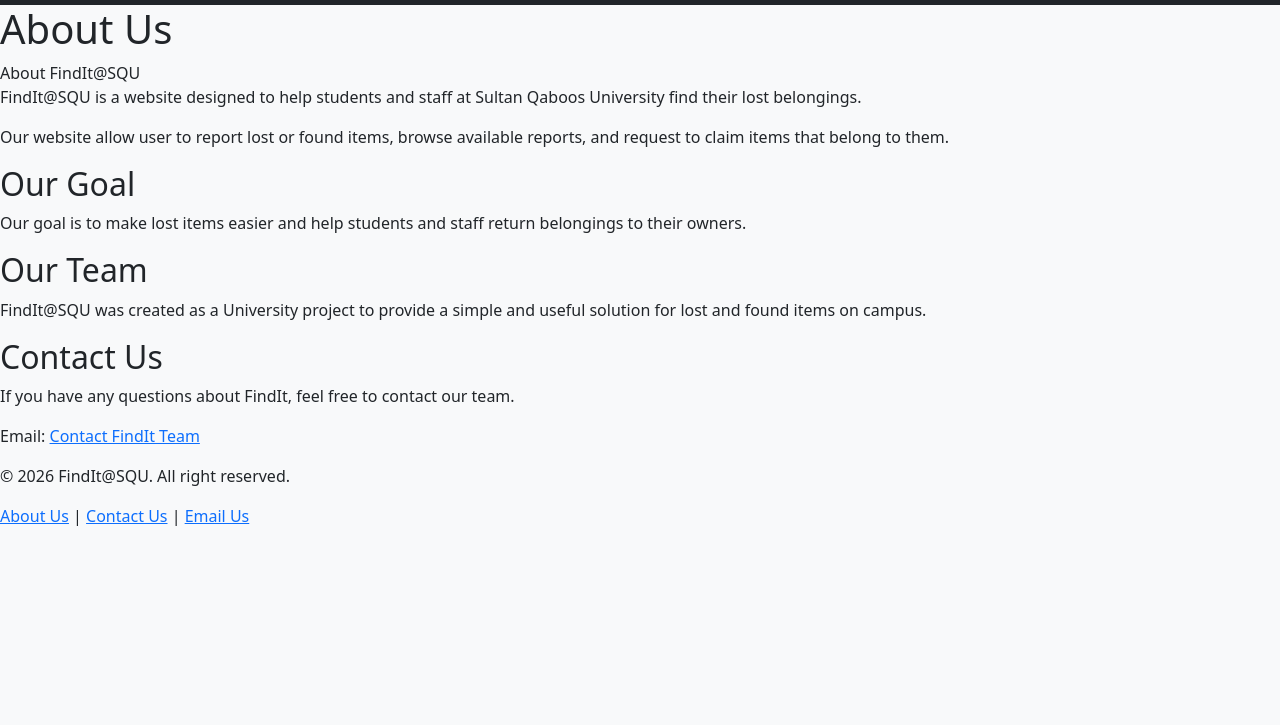
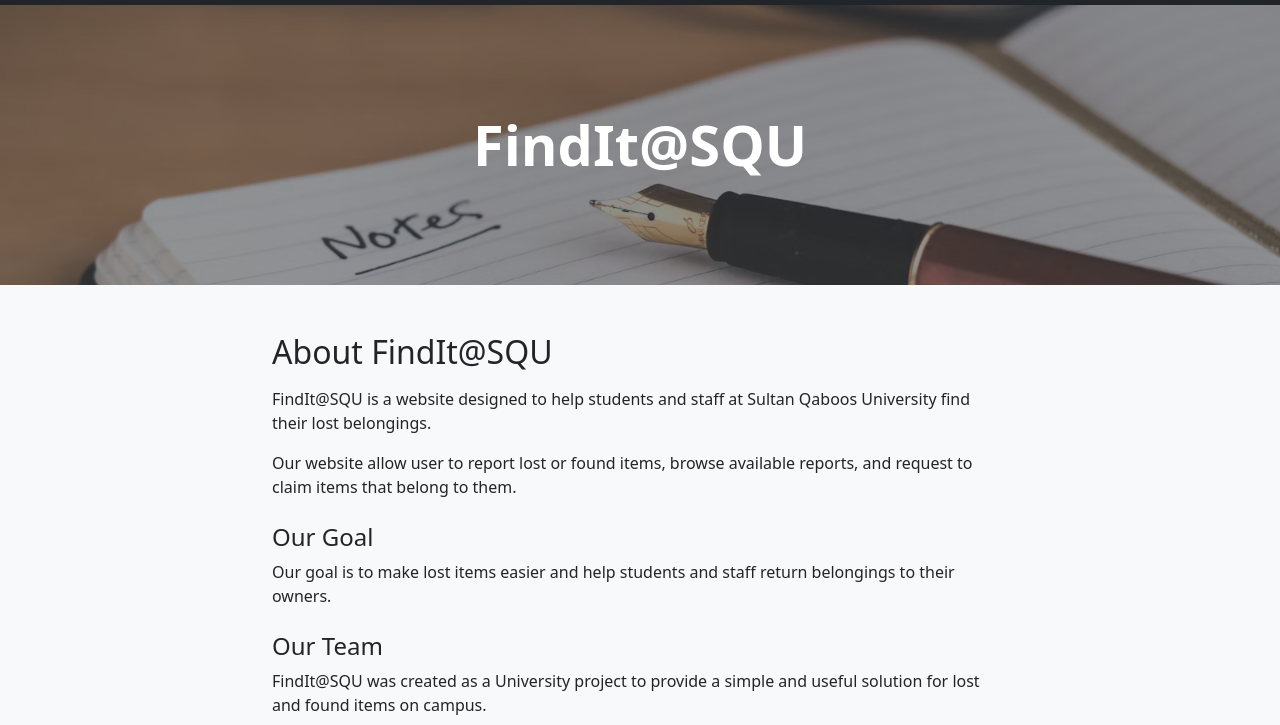
Before and after one commit to s152570-collab/FindIt-SQU, a plain HTML site: page about.html in a window 1280 px wide. Shown: the part 75-800 px from the top of the page. Drawn offline with nearby package versions, Linux system fonts and the light colour scheme.

Commit message:
Update about.html
bootstrap version

```diff
--- a/about.html
+++ b/about.html
@@ -1,5 +1,6 @@
 <!DOCTYPE html>
 <html lang="en">
+
 <head>
 
 
@@ -44,62 +45,64 @@
     </nav>
 
 
-    <section id="welcome">
-        <h1>About Us</h1>
-    </section>
-
-    <main class="main-container">
-        <div class="content-container"
-
-         <h2 class="about-heading">About FindIt@SQU</h2>
-        <P class="content-text">
+    <header class="position-relative text-center text-white">
+        <img src="images/welcome.png" alt="Welcome" class="w-100 object-fit-cover" height="280">
+        <div class="position-absolute top-0 start-0 w-100 h-100 bg-dark bg-opacity-50"></div>
+        <div class="position-absolute top-50 start-50 translate-middle w-100 px-3">
+            <h1 class="display-4 fw-bold mb-0">FindIt@SQU</h1>
+        </div>
+    </header>
+    <main class="flex-grow-1 py-5">
+        <div class="container">
+            <div class="row justify-content-center">
+                <div class="col-lg-8">
+                    <h2 class="mb-3">About FindIt@SQU</h2>
+                    <P class="mb-3">
                         FindIt@SQU is a website designed to help
                         students and staff at Sultan Qaboos University
                         find their lost belongings.
                     </P>
-        <p class="content-text">
+                    <p class="mb-3">
                         Our website allow user to report lost or
                         found items, browse available reports, and
                         request to claim items that belong to them.
                     </p>
 
-        <h2 class="about-heading"> Our Goal</h2>
-        <p class="content-text">
+                    <h2 class="h4 mt-4"> Our Goal</h2>
+                    <p class="mb-3">
                         Our goal is to make lost items easier
                         and help students and staff return belongings
                         to their owners.
                     </p>
-        <h2 class="about-heading">Our Team</h2>
-        <p class="content-text" >
+                    <h2 class="h4 mt-4">Our Team</h2>
+                    <p class="mb-3">
                         FindIt@SQU was created as a University
                         project to provide a simple and useful
                         solution for lost and found items on campus.
                     </p>
-        <h2 class="about-heading">Contact Us</h2>
-        <p class="content-text">
+                    <h2 class="h4 mt-4">Contact Us</h2>
+                    <p class="mb-3">
                         If you have any questions about FindIt,
                         feel free to contact our team.
                     </p>
 
-        <p class="content-text">
+                    <p>
                         Email:
-            <a href="mailIt:infofndit@squ.edu.om">
+                        <a href="mailto:info@findit@squ.edu.om">
                             Contact FindIt Team
                         </a>
                     </p>
                 </div>
+            </div>
+        </div>
     </main>
 
-    <footer>
-        <div class="footer-container">
-        <p>&copy; 2026 FindIt@SQU. All right reserved.</p>
-        <p>
-            <a href="about.html" class="footer-link">About Us</a> |
-            <a href="contact.html" class="footer-link">Contact Us</a> |
-            <a href="mailto:infofindit@squ.edu.om"
-            class="footer-link">
-                Email Us
-            </a>
+    <footer class="bg-dark text-white text-center py-3 mt-auto">
+        <div class="container">
+            <p class="mb-1">&copy; 2026 FindIT@SQU. All rights reserved.</p>
+            <p class="mb-0 small"><a href="about.html" class="link-light">About Us</a> |
+                <a href="contact.html" class="link-light">Contact Us</a> |
+                <a href="mailto:infofindit@squ.edu" class="link-light">findit@squ.edu.om</a>
             </p>
         </div>
     </footer>
```
Lines whose indentation alone changed are shown as unchanged.
